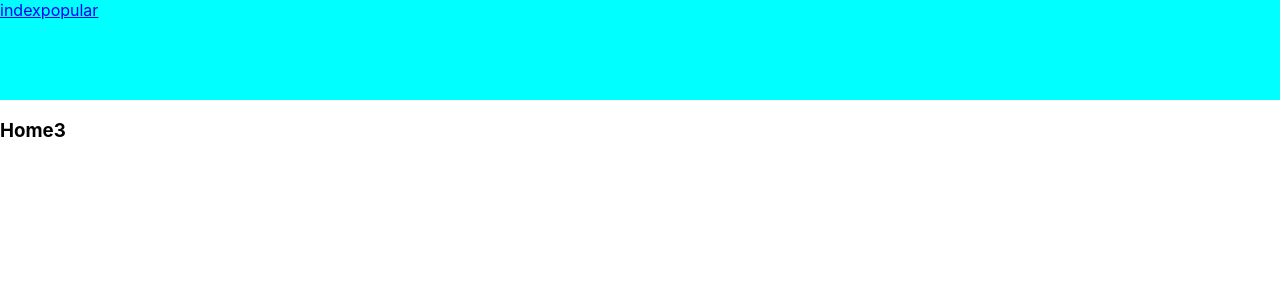
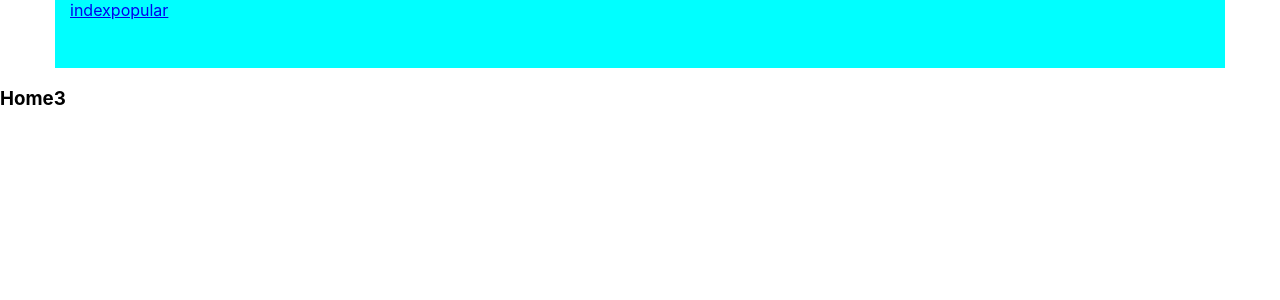
Before and after one commit to DohyubLee/portfolio_2021, a React (Create React App) app: page / in a window 1280 px wide. Shown: the top 300 px of the page. Built offline with nearby package versions, Linux system fonts and the light colour scheme.

Commit message:
헤더 반응형 영역잡기

```diff
--- a/src/components/Header.js
+++ b/src/components/Header.js
@@ -4,9 +4,11 @@ import "./Header.scss";
 
 const Header = () => {
   return (
-    <header className="App-header">
-      <Link to="/">index</Link>
-      <Link to="/popular">popular</Link>
+    <header>
+      <div className="App-header">
+        <Link to="/">index</Link>
+        <Link to="/popular">popular</Link>
+      </div>
     </header>
   );
 };
--- a/src/components/Header.scss
+++ b/src/components/Header.scss
@@ -1,4 +1,36 @@
+header {
+}
+
 .App-header {
-  height: 100px;
+  height: 68px;
   background-color: aqua;
+  width: 100%;
+  padding-left: 15px;
+  padding-right: 15px;
+  margin-left: auto;
+  margin-right: auto;
 }
+
+@media screen and (min-width: 576px) {
+  .App-header {
+    max-width: 540px;
+  }
+}
+
+@media screen and (min-width: 768px) {
+  .App-header {
+    max-width: 720px;
+  }
+}
+
+@media screen and (min-width: 992px) {
+  .App-header {
+    max-width: 960px;
+  }
+}
+
+@media screen and (min-width: 1200px) {
+  .App-header {
+    max-width: 1170px;
+  }
+}
--- a/src/index.css
+++ b/src/index.css
@@ -5,3 +5,8 @@ body {
   -webkit-font-smoothing: antialiased;
   -moz-osx-font-smoothing: grayscale;
 }
+
+div,
+header {
+  box-sizing: border-box;
+}
```
